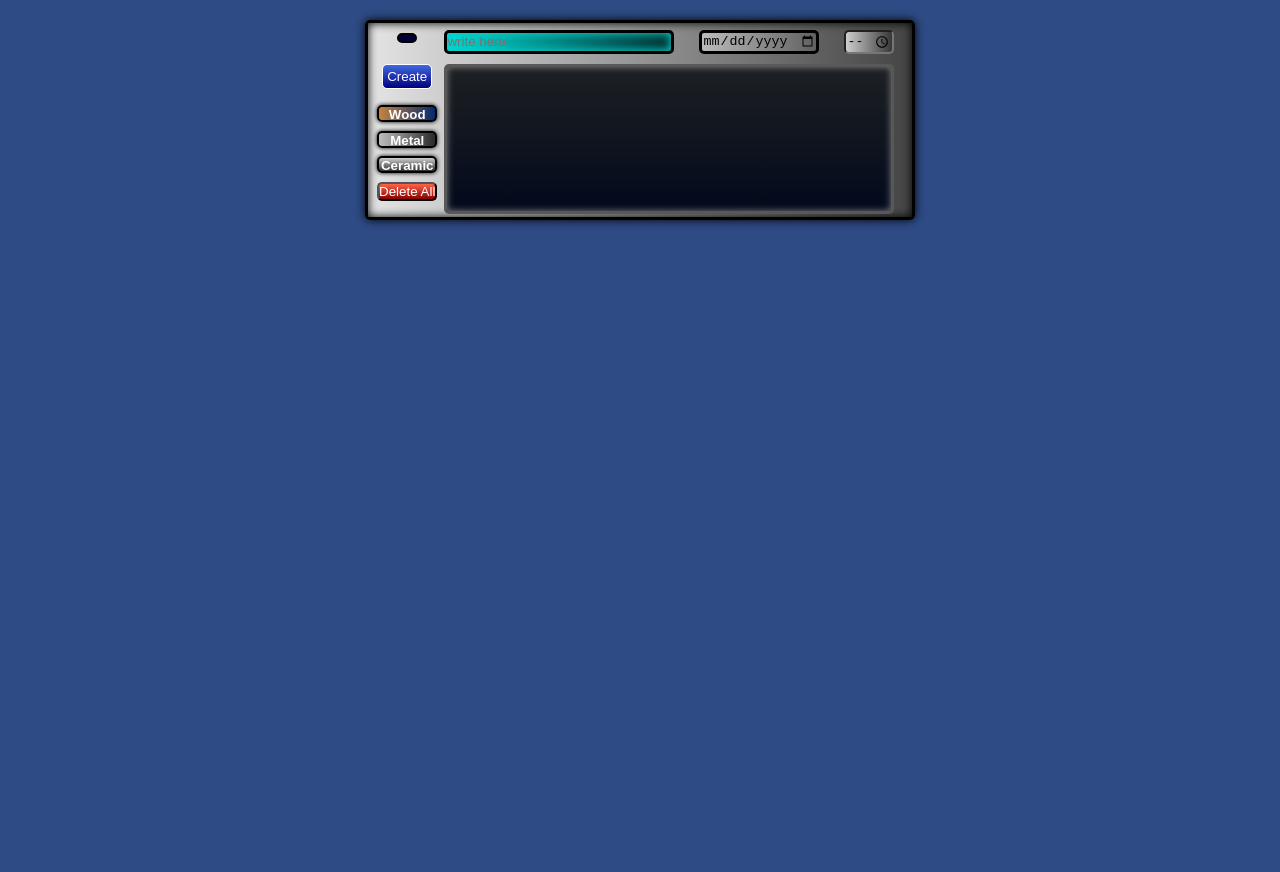
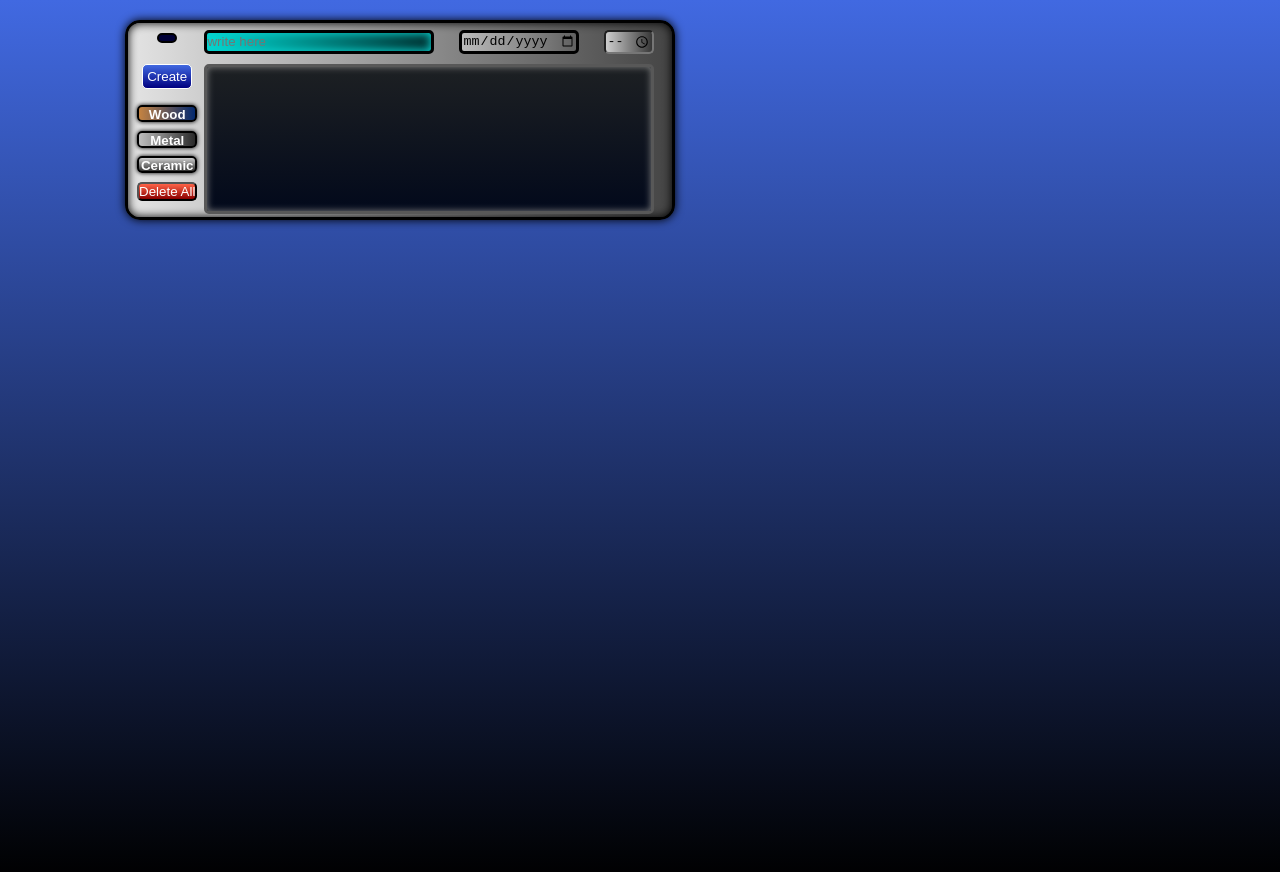
Before and after one commit to abdulaalmohammad/To-Do-List-App, a plain HTML site: page index.html in a window 1280 px wide. Before the commit the page ends 800 px from the top, so only its background shows below. Drawn offline with Linux system fonts and the light colour scheme.

Commit message:
UI Design changes

```diff
--- a/style.css
+++ b/style.css
@@ -5,7 +5,8 @@
 }
 
 body {
-    background: rgb(46, 75, 133);
+    width: 100vh; height: 110vh;
+    background: linear-gradient(royalblue, black);
 }
 
 .note-holder {
@@ -23,7 +24,7 @@ body {
     border: 3px solid black;
     height: 200px;
     width: 380px;
-    border-radius: 5px;
+    border-radius: 15px;
     display: flex;
     justify-content: space-around;
     padding: 2px;
```
